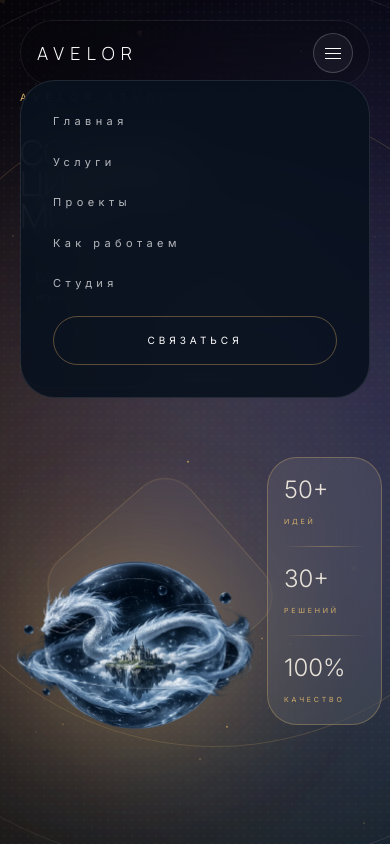
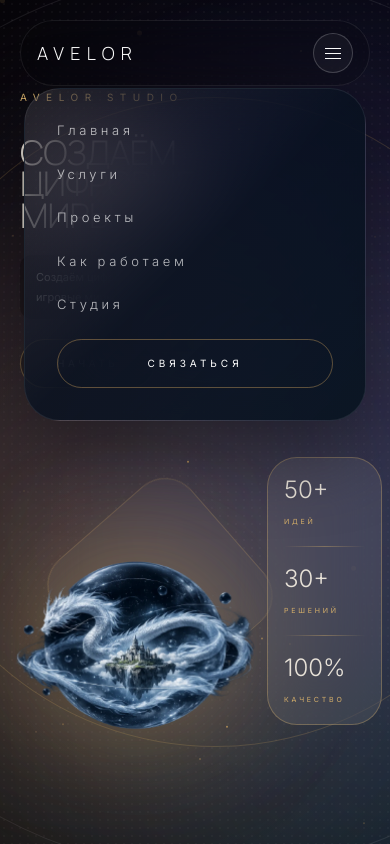
Before and after one commit to nesbar/avelor-studio, a Next.js app: page / in a window 390 px wide. Both pictures are taken after a click on the button 333 px from the left and 53 px from the top of the page. Shown: the top 844 px of the page. Built offline with nearby package versions, Linux system fonts and the light colour scheme.

Commit message:
Fix mobile hero

```diff
--- a/src/components/layout/Header.tsx
+++ b/src/components/layout/Header.tsx
@@ -320,45 +320,41 @@ export default function Header(){
 
       <AnimatePresence>
 
-
         {open && (
 
-          <motion.div
+         <motion.div
+          initial={{ opacity: 0 }}
+          animate={{ opacity: 1 }}
+          exit={{ opacity: 0 }}
 
-            initial={{
-              opacity:0,
-              y:-20,
-            }}
+          className="
+            absolute
+            left-6
+            right-6
+            top-[88px]
 
-            animate={{
-              opacity:1,
-              y:0,
-            }}
+            overflow-hidden
 
-            exit={{
-              opacity:0,
-              y:-20,
-            }}
-
-            className="
-            absolute
-            left-5
-            right-5
-            top-[80px]
-
-            rounded-[35px]
+            rounded-[36px]
 
             border
-            border-white/10
+            border-white/[0.08]
 
-            bg-[#08111f]/90
+            bg-gradient-to-br
+            from-white/[0.08]
+            via-[#08111f]/85
+            to-[#07131F]/90
+
+            backdrop-blur-2xl
+            backdrop-saturate-150
+
+            shadow-[0_30px_80px_rgba(0,0,0,0.45)]
 
             p-8
 
-            backdrop-blur-xl
+            lg:hidden
+          "
 
-            lg:hidden
-            "
 
           >
 
@@ -384,8 +380,9 @@ export default function Header(){
 
                   className="
                   text-left
-                  text-[11px]
-                  tracking-[0.4em]
+                  text-[13px]
+                  tracking-[0.28em]
+                  font-light
                   text-white/70
                   "
 
```
